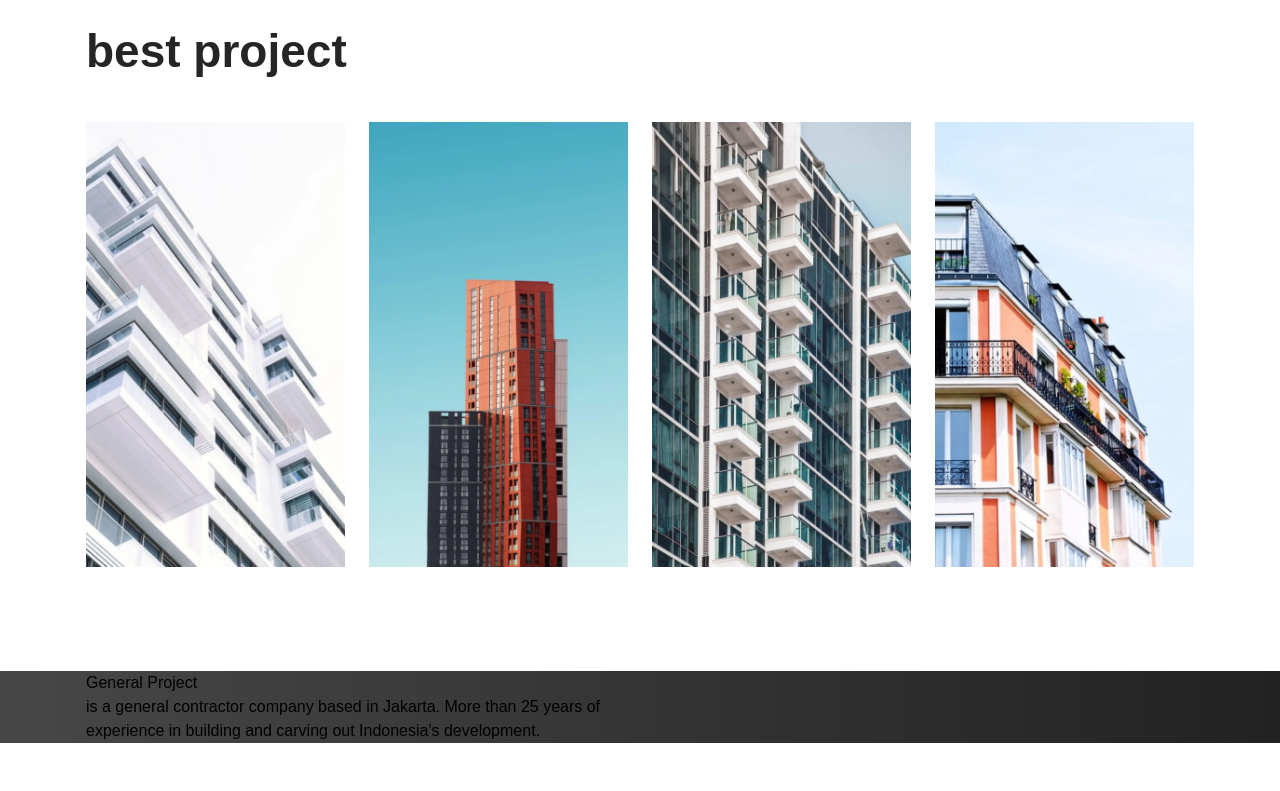
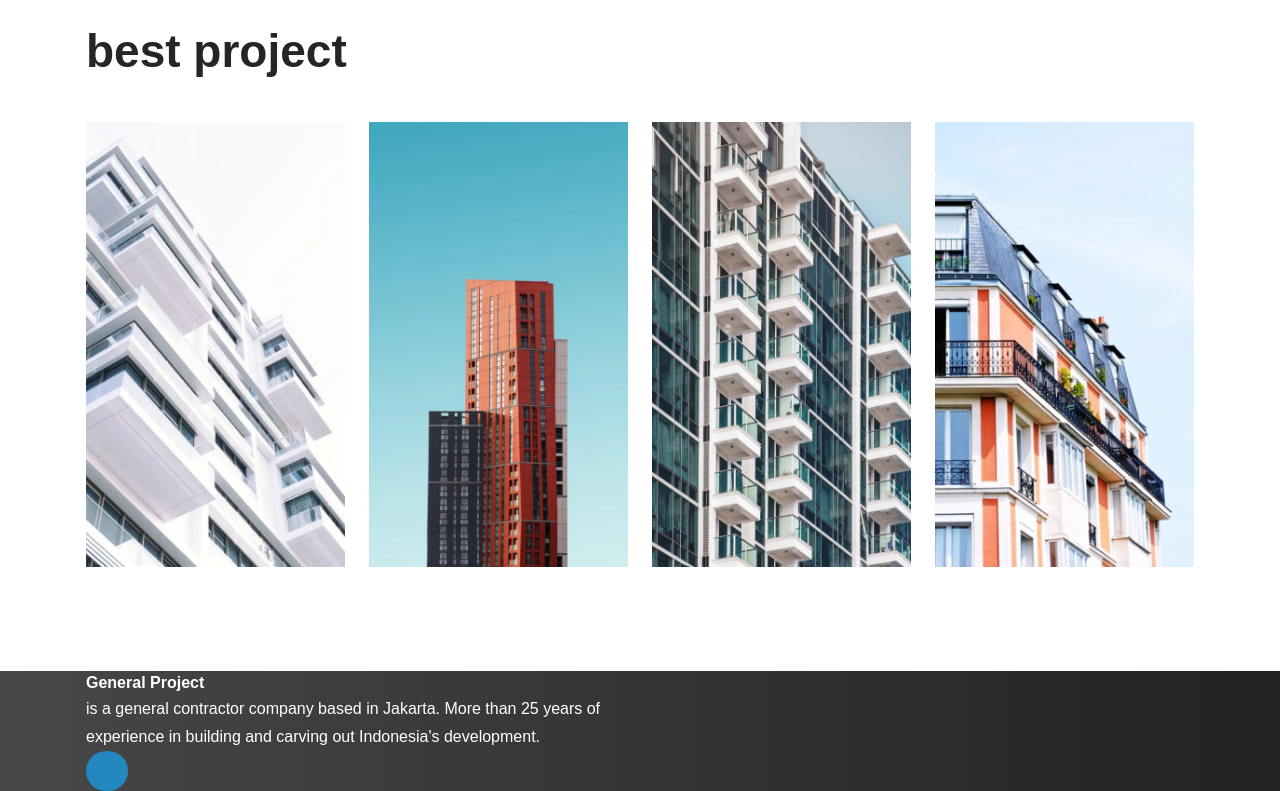
Before and after one commit to Deepakverma-556/architectural, a React (Create React App) app: page / in a window 1280 px wide. Shown: the part 3854-4645 px from the top of the page. Before the commit the page ends 4597 px from the top, so only its background shows below. Built offline with nearby package versions, Linux system fonts and the light colour scheme.

Commit message:
add text-size & weight

```diff
--- a/src/components/Footer.jsx
+++ b/src/components/Footer.jsx
@@ -7,10 +7,12 @@ const Footer = () => {
                 <div className='flex flex-wrap flex-row -mx-3'>
                     <div className='w-1/2 px-3'>
                         <div>
-                            <p className='font-poppins'>General Project</p>
-                            <p className='font-dm-sans'>is a general contractor company based in Jakarta. More than 25 years of experience in building and carving out Indonesia's development.</p>
+                            <p className='font-poppins text-white font-semibold text-base leading-6'>General Project</p>
+                            <p className='font-dm-sans text-white font-normal text-base leading-7'>is a general contractor company based in Jakarta. More than 25 years of experience in building and carving out Indonesia's development.</p>
                             <div>
+                                <div className='w-[42px] h-[40px] bg-dark-blue rounded-full'>
 
+                                </div>
                             </div>
                         </div>
                     </div>
--- a/tailwind.config.js
+++ b/tailwind.config.js
@@ -38,7 +38,6 @@ module.exports = {
       },
       backgroundImage: {
         home: "url('./assets/images/sec-1-bg.webp')",
-        build: "url('./assets/images/sec-8-1-img (1).webp')"
       },
       screens: {
         lg:'1030px',
```
